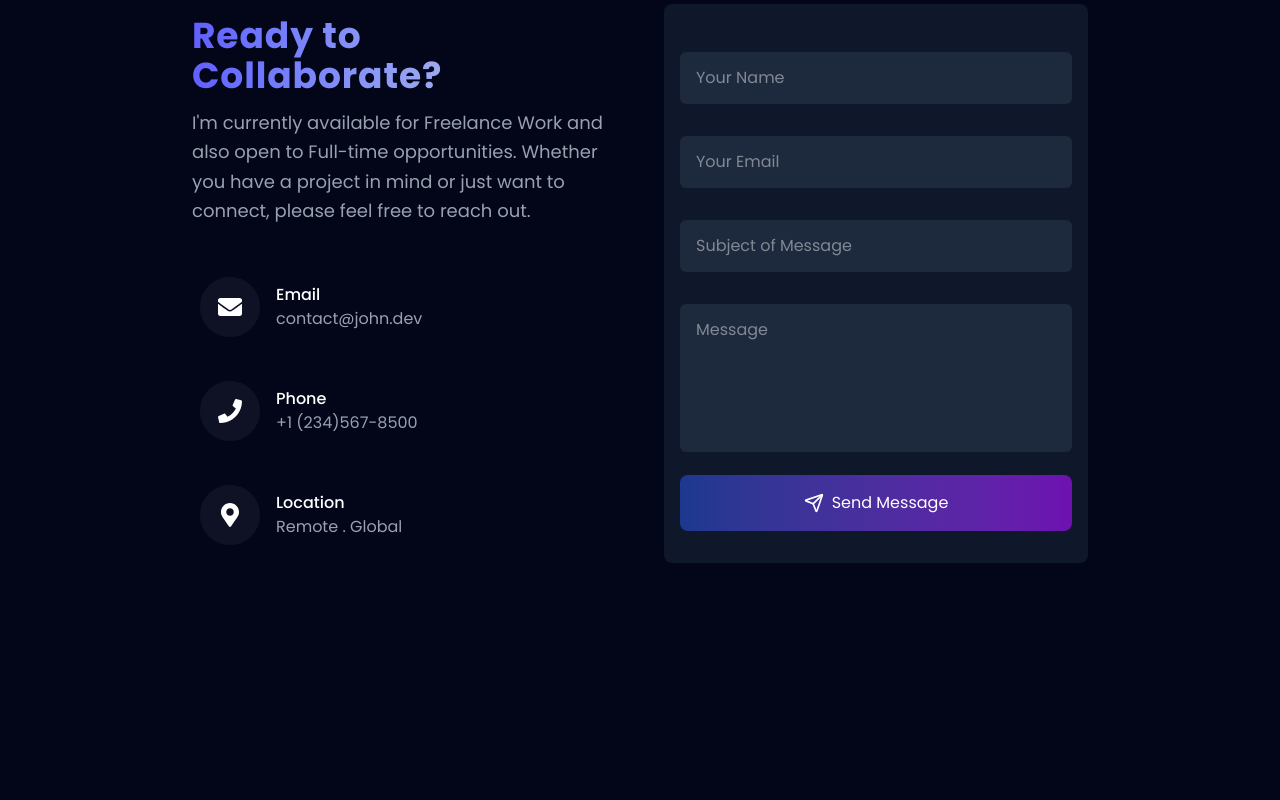
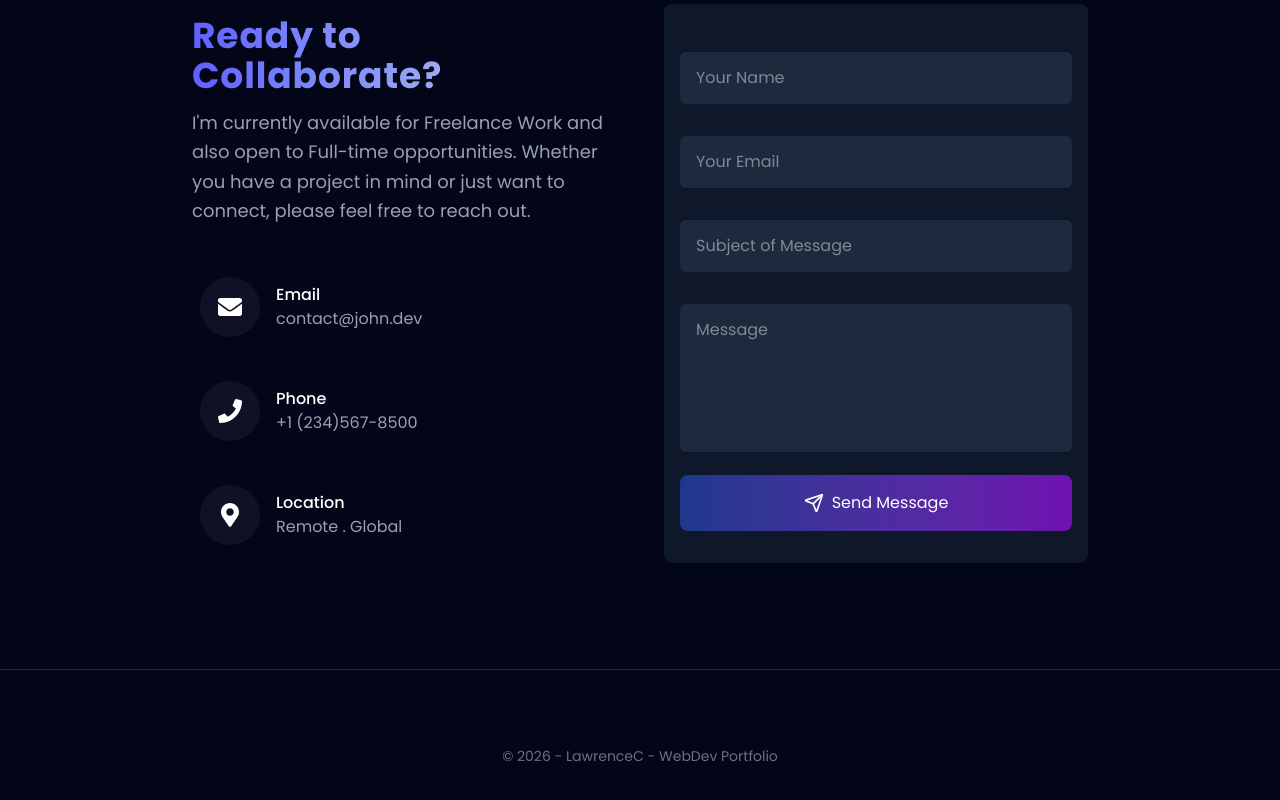
Before and after one commit to creativeloc/portfolio-website, a Next.js app: page / in a window 1280 px wide. Shown: the part 4660-5460 px from the top of the page. Before the commit the page ends 5329 px from the top, so only its background shows below. Built offline with nearby package versions, Linux system fonts and the light colour scheme.

Commit message:
created the footer component and added it to geberal layout component

```diff
--- a/src/app/layout.tsx
+++ b/src/app/layout.tsx
@@ -2,6 +2,7 @@ import type { Metadata } from "next"
 import { Poppins } from "next/font/google"
 import "./globals.css"
 import Navbar from "@/components/general/navbar/Navbar"
+import Footer from "@/components/general/Footer"
 
 const poppins = Poppins({
   variable: "--font-poppins",
@@ -24,6 +25,7 @@ export default function RootLayout({
       <body className={`${poppins.className} antialiased bg-slate-950`}>
         <Navbar />
         {children}
+        <Footer />
       </body>
     </html>
   )
--- /dev/null
+++ b/src/components/general/Footer.tsx
@@ -0,0 +1,9 @@
+export default function Footer() {
+  return (
+    <footer className="border-t border-slate-800 py-19">
+      <div className="px-4 text-center text-gray-500 text-sm">
+        &copy; {new Date().getFullYear()} - LawrenceC - WebDev Portfolio
+      </div>
+    </footer>
+  )
+}
```
